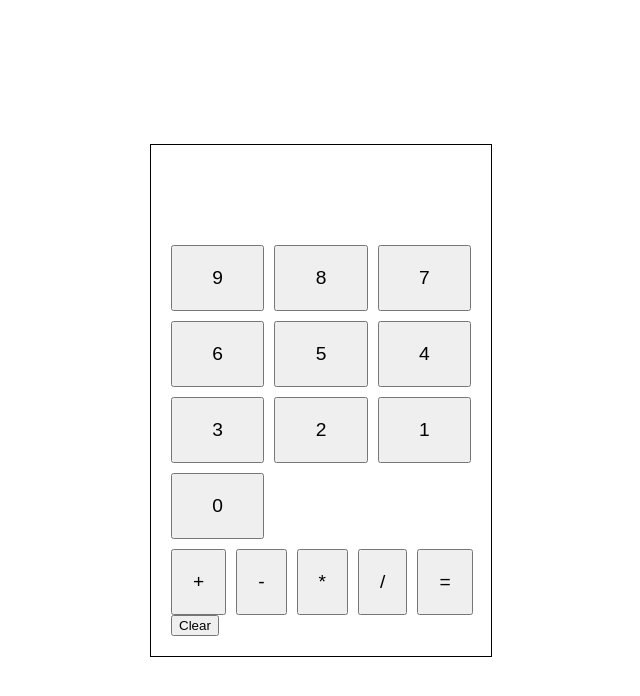
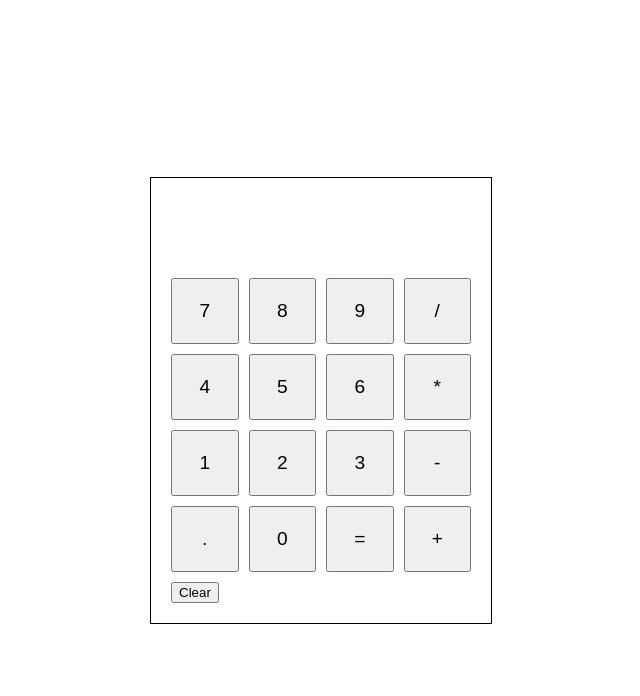
Before and after one commit to dimasjp/odin-calculator-2, a plain HTML site: page index.html in a window 1280 px wide. Shown: the whole page, without its empty margins (319-959 px from the left). Drawn offline with Linux system fonts and the light colour scheme.

Commit message:
Fix function calculate and calculator layout

```diff
--- a/index.html
+++ b/index.html
@@ -13,25 +13,29 @@
             <div class="display-last"></div>
             <div class="display-current"></div>
         </div>
-        <div class="container-button-number">
+
+        <div class="container-button">
+            <button class="button-number">7</button>
+            <button class="button-number">8</button>
             <button class="button-number">9</button>
-            <button class="button-number">8</button>
-            <button class="button-number">7</button>
+            <button class="button-operator">/</button>
+
+            <button class="button-number">4</button>
+            <button class="button-number">5</button>
             <button class="button-number">6</button>
-            <button class="button-number">5</button>
-            <button class="button-number">4</button>
+            <button class="button-operator">*</button>
+
+            <button class="button-number">1</button>
+            <button class="button-number">2</button>
             <button class="button-number">3</button>
-            <button class="button-number">2</button>
-            <button class="button-number">1</button>
+            <button class="button-operator">-</button>
+
+            <button class="button-operator">.</button>
             <button class="button-number">0</button>
+            <button class="button-operator">=</button>
+            <button class="button-operator">+</button>
         </div>
-        <div class="container-button-operator">
-            <button class="button-operator">+</button>
-            <button class="button-operator">-</button>
-            <button class="button-operator">*</button>
-            <button class="button-operator">/</button>
-            <button class="button-operator">=</button>
-        </div>
+
         <button class="button-clear">Clear</button>
     </div>
 </body>
--- a/script.js
+++ b/script.js
@@ -74,13 +74,11 @@ function setOperation(operator) {
     firstInput = displayCurrent.textContent;
     currentOperator = operator;
     displayLast.textContent = `${firstInput} ${currentOperator}`;
-    displayCurrent.textContent = '';
     shouldResetDisplay = true;
 }
 
 function calculate() {
-    if (currentOperator === null || firstInput === "") return;
-    if (displayCurrent.textContent === "") return;
+    if (currentOperator === null || shouldResetDisplay) return;
 
     secondInput = displayCurrent.textContent;
     const result = Math.round((operate(firstInput, secondInput, currentOperator) * 1000 ) / 1000);
--- a/style.css
+++ b/style.css
@@ -18,17 +18,11 @@ body {
     padding: 10px;
 }
 
-.container-button-number {
+.container-button {
     display: grid;
-    grid-template-columns: repeat(3, 1fr);
+    grid-template-columns: repeat(4, 1fr);
     gap: 10px;
     margin-bottom: 10px;
-}
-
-.container-button-operator {
-    display: grid;
-    grid-template-columns: repeat(5, 1fr);
-    gap: 10px;
 }
 
 .button-number,
```
